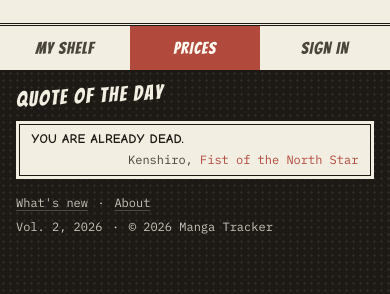
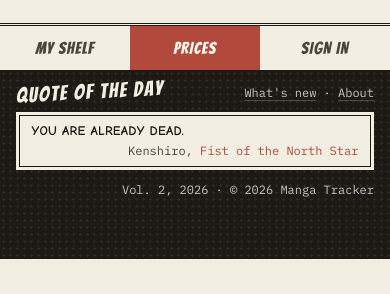
Before and after one commit to Shriyashzzz/mangaTracker, a React (Vite) app in the folder client/: page /prices/1/1 in a window 390 px wide. Shown: the part 774-1068 px from the top of the page. After the commit the page ends 1033 px from the top, so only its background shows below. Built offline with nearby package versions, Linux system fonts and the light colour scheme; no server answers; a web font is replaced by a local one.

Commit message:
style: phone footer is one row shorter, links sit beside the heading

```diff
--- a/client/src/layouts/Footer/Footer.tsx
+++ b/client/src/layouts/Footer/Footer.tsx
@@ -25,9 +25,9 @@ export default function Footer() {
     >
       {/* one slim strip on laptops, with equal side columns so the quote stays
           on the page's true center. Narrower, the quote gets a row of its own,
-          with the heading and links above it; on phones the links go under it,
-          so they never run into the heading */}
-      <div className="px-gutter mx-auto grid max-w-page grid-cols-[minmax(16.5rem,1fr)_minmax(0,auto)_minmax(16.5rem,1fr)] items-center gap-x-8 gap-y-4 py-[1.1rem] upto-980:grid-cols-[minmax(0,1fr)_auto] upto-760:gap-x-4 upto-760:gap-y-[0.9rem] upto-760:pt-4">
+          with the heading and links above it. On phones only the two links fit
+          beside the heading, so the rest signs off under the quote */}
+      <div className="px-gutter mx-auto grid max-w-page grid-cols-[minmax(16.5rem,1fr)_minmax(0,auto)_minmax(16.5rem,1fr)] items-center gap-x-8 gap-y-4 py-[1.1rem] upto-980:grid-cols-[minmax(0,1fr)_auto] upto-760:gap-x-3 upto-760:gap-y-[0.6rem] upto-760:py-3">
         <p className="-rotate-3 justify-self-start font-brand text-[1.7rem] leading-none tracking-[1.5px] whitespace-nowrap upto-760:text-[1.3rem]">
           Quote of the day
         </p>
@@ -47,8 +47,8 @@ export default function Footer() {
 
         {/* two short lines, so this column stays narrow enough to leave the
             quote room */}
-        <div className="flex flex-col items-end gap-y-[0.3rem] justify-self-end font-mono text-[0.75rem] whitespace-nowrap upto-760:col-span-full upto-760:row-start-3 upto-760:items-start upto-760:justify-self-start">
-          <p className="flex gap-[0.6rem] opacity-80">
+        <div className="flex flex-col items-end gap-y-[0.3rem] justify-self-end font-mono text-[0.75rem] whitespace-nowrap upto-760:contents">
+          <p className="flex gap-[0.6rem] opacity-80 upto-760:col-start-2 upto-760:row-start-1 upto-760:gap-[0.45rem] upto-760:justify-self-end">
             <NavLink to="/updates" className={footerLink}>
               What's new
             </NavLink>
@@ -57,7 +57,7 @@ export default function Footer() {
               About
             </NavLink>
           </p>
-          <p className="flex gap-[0.6rem] opacity-80">
+          <p className="flex gap-[0.6rem] opacity-80 upto-760:col-span-full upto-760:row-start-3 upto-760:gap-[0.45rem] upto-760:justify-self-end">
             <span>Vol. 2, {new Date().getFullYear()}</span>
             <span aria-hidden>·</span>
             <span>© {new Date().getFullYear()} Manga Tracker</span>
```
